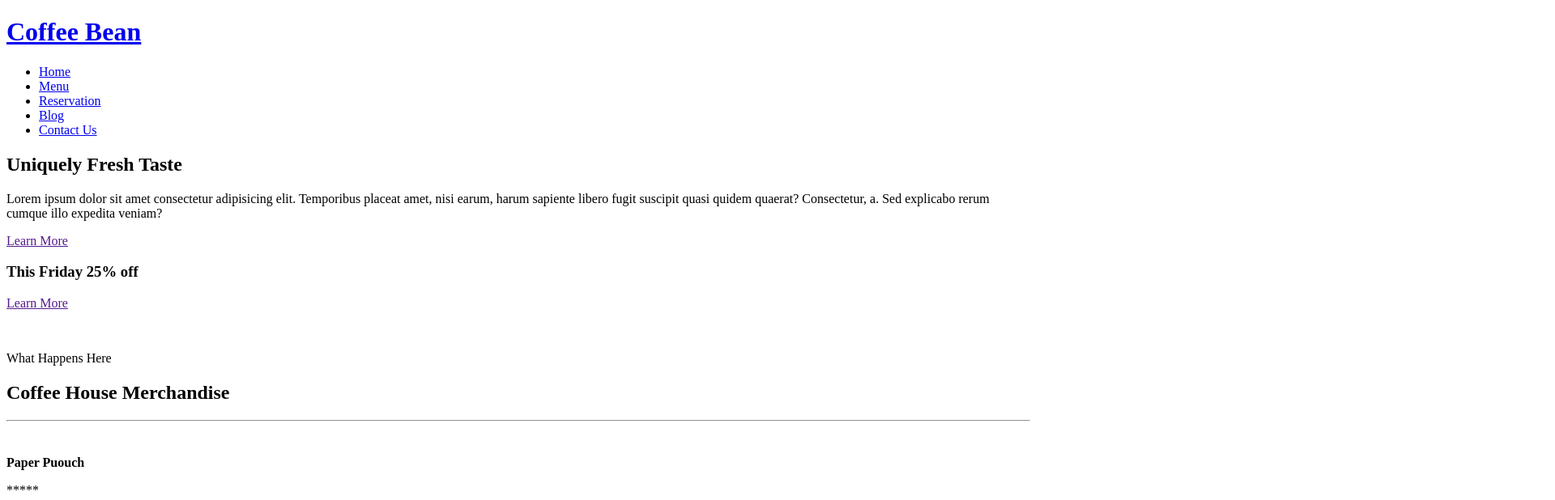
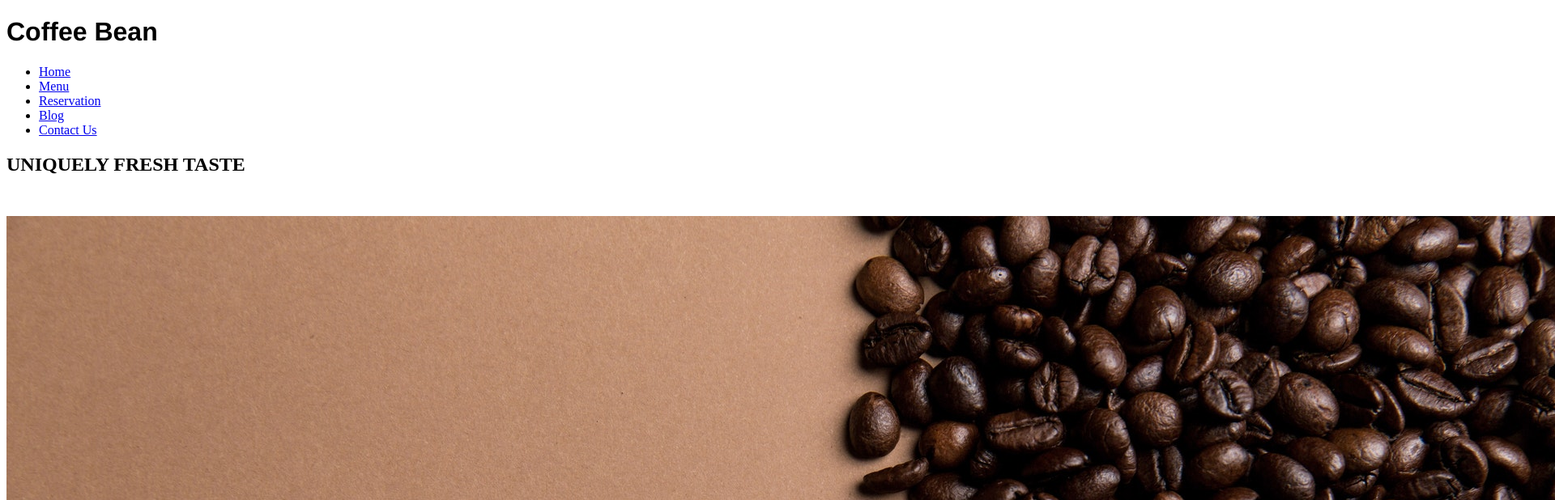
Before and after one commit to drib14/Term-Project, a plain HTML site: page index.html in a window 1280 px wide. Shown: the top 618 px of the page at 81% size, 1920 px wide, since content can reach past the window. Drawn offline with Linux system fonts and the light colour scheme.

Commit message:
image arranging

```diff
--- /dev/null
+++ b/css/style.css
@@ -0,0 +1,6 @@
+.CoffeeBean {
+    font-family: 'Franklin Gothic Medium', 'Arial Narrow', Arial, sans-serif;
+}
+img {
+  padding-top:50px;
+}
--- a/index.html
+++ b/index.html
@@ -4,12 +4,14 @@
     <meta charset="UTF-8">
     <meta http-equiv="X-UA-Compatible" content="IE=edge">
     <meta name="viewport" content="width=device-width, initial-scale=1.0">
+    <link rel="stylesheet" href="css/style.css">
     <title>Term-Project</title>
 </head>
 <body>
     <div id="Home">
-        <h1><a href="images/atf-image.jpg"><u>Coffee Bean</u></a></h1>
+        <h1 class="CoffeeBean">Coffee Bean</h1>
         <a id="image/atf-image.jpg"></a>
+
 
         <ul>
             <li><a href="#Home" class="home">Home</a></li>
@@ -19,7 +21,7 @@
             <li><a href="#Contact Us" class="contact"> Contact Us</a></li>
             <a id="Home"></a>
         </ul>
-        <h2> Uniquely Fresh Taste</h2>
+        <h2> UNIQUELY FRESH TASTE<img src="images/atf-image.jpg"></h2>
         <p>Lorem ipsum dolor sit amet consectetur adipisicing elit. Temporibus placeat amet, nisi earum, harum sapiente libero fugit suscipit quasi quidem quaerat? Consectetur, a. Sed explicabo rerum cumque illo expedita veniam?</p>
         <p><a href="">Learn More</a></p>
         <h3>This Friday 25% off</h3>
```
